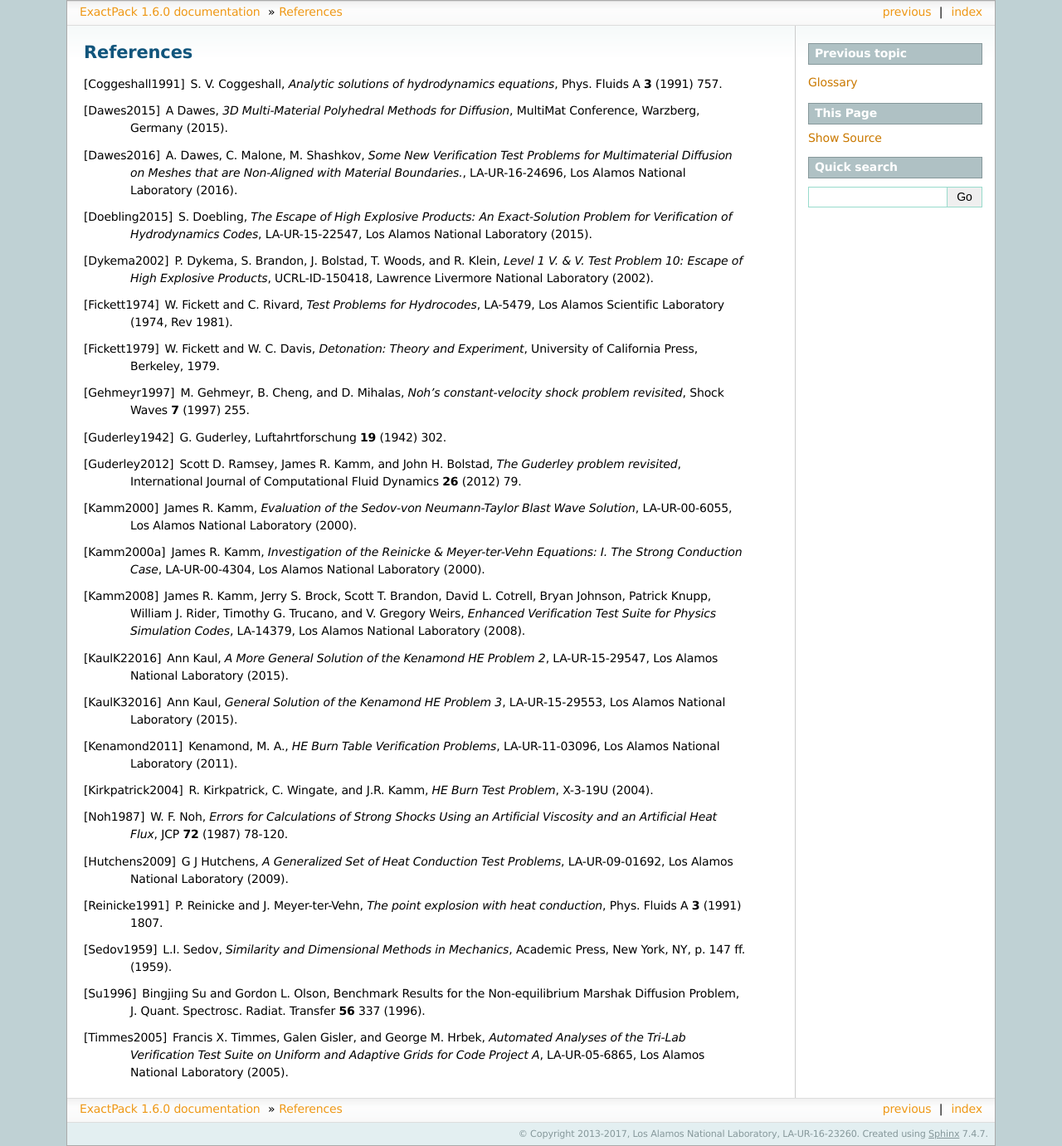
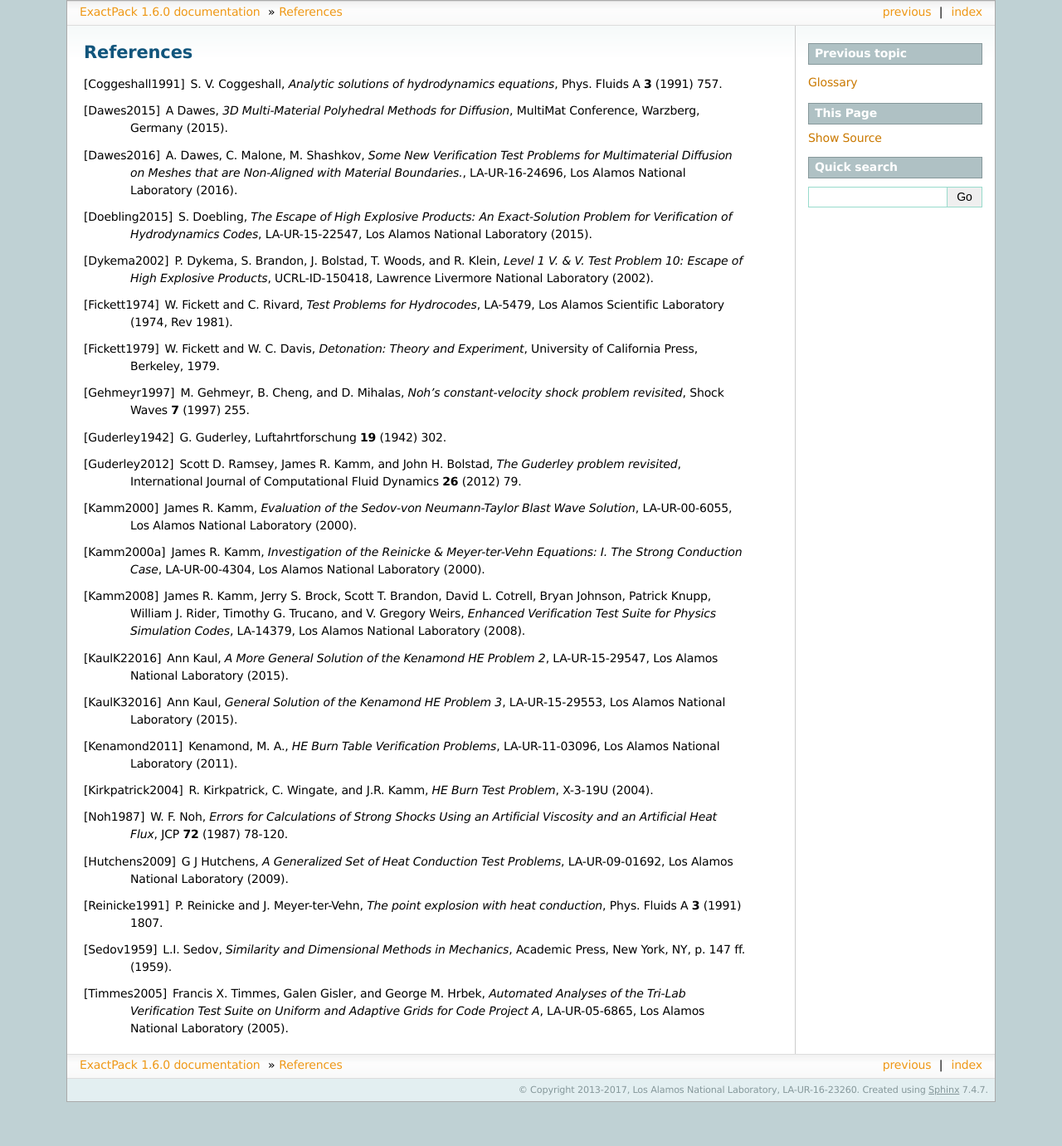
Before and after one commit to lanl/ExactPack, a Sphinx documentation site: the page built from doc/source/references.rst, in a window 1280 px wide. Shown: the whole page at 83% size. Built offline with Sphinx 7.4.7, drawn with Linux system fonts in a browser that asks for light colours; after the commit the page ends 1328 px from its top, so only the background shows below that.

Commit message:
Since SuOlsen problem does not install we need to remove references to it in the documentation.

```diff
--- a/doc/source/references.rst
+++ b/doc/source/references.rst
@@ -114,10 +114,10 @@ References
    *Similarity and Dimensional Methods in Mechanics*,
    Academic Press, New York, NY, p. 147 ff. (1959).
 
-.. [Su1996]
-   Bingjing Su and Gordon L. Olson,
-   Benchmark Results for the Non-equilibrium Marshak Diffusion Problem,
-   J. Quant. Spectrosc. Radiat. Transfer **56** 337 (1996).
+.. .. [Su1996]
+..    Bingjing Su and Gordon L. Olson,
+..    Benchmark Results for the Non-equilibrium Marshak Diffusion Problem,
+..    J. Quant. Spectrosc. Radiat. Transfer **56** 337 (1996).
 
 .. [Timmes2005]
    Francis X. Timmes, Galen Gisler, and George M. Hrbek,
```
Also changed, not shown: doc/source/solvers/suolson.rst (+9 -9 lines).
